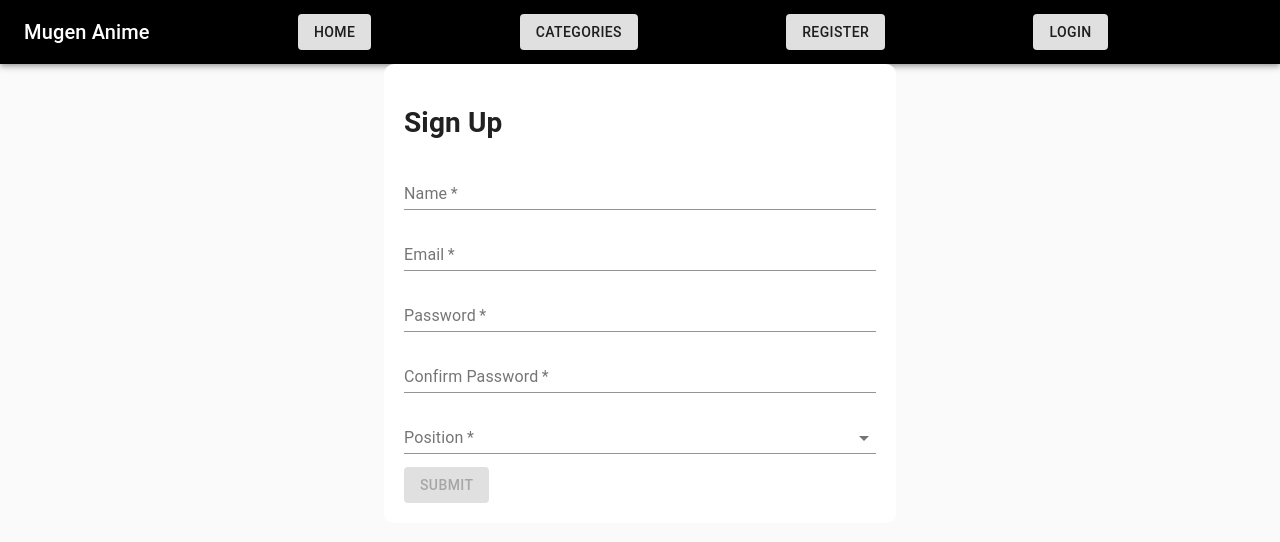
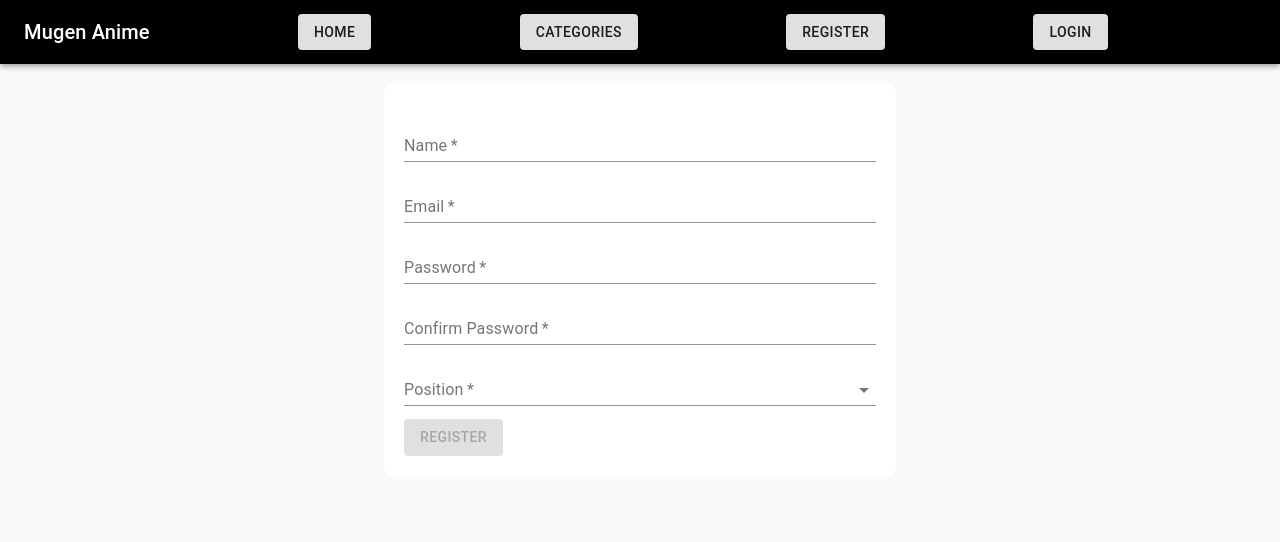
Before and after one commit to Bozhidar-Peychev/mugen-anime, a React (Create React App) app: page /Register in a window 1280 px wide. Shown: the top 542 px of the page. Built offline with nearby package versions, Linux system fonts and the light colour scheme.

Commit message:
latest commit

```diff
--- a/src/Components/FormikField/index.tsx
+++ b/src/Components/FormikField/index.tsx
@@ -11,7 +11,12 @@ interface FormikFieldProps {
   required?: boolean;
 }
 
-const FormikField: React.FC<FormikFieldProps> = ({ name, label, type = "text", required = false}) => {
+const FormikField: React.FC<FormikFieldProps> = ({
+  name,
+  label,
+  type = "text",
+  required = false,
+}) => {
   return (
     <div className="FormikField">
       <Field
--- a/src/Components/Home.tsx
+++ b/src/Components/Home.tsx
@@ -1,7 +1,12 @@
 import React from "react";
+import { Typography } from "@material-ui/core";
 
 const Home = (props: any) => {
-  return <div>home page</div>;
+  return (
+    <div>
+      <Typography variant="h2">Home</Typography>
+    </div>
+  );
 };
 
 export default Home;
--- a/src/Components/Login.tsx
+++ b/src/Components/Login.tsx
@@ -41,6 +41,7 @@ const useStyles = makeStyles((theme) => ({
     marginRight: "auto",
     marginLeft: "auto",
     padding: "20px",
+    margin: "20px",
   },
 }));
 export default function Login(props: any) {
@@ -51,7 +52,6 @@ export default function Login(props: any) {
   const classes = useStyles();
   return (
     <div className={classes.root}>
-      <h1>Sign Up</h1>
       <Formik
         initialValues={initialValues}
         onSubmit={handleSubmit}
@@ -74,7 +74,7 @@ export default function Login(props: any) {
                 disabled={!dirty || !isValid}
                 type="submit"
               >
-                Submit
+                Login
               </Button>
             </Form>
           );
--- a/src/Components/Register.tsx
+++ b/src/Components/Register.tsx
@@ -76,6 +76,7 @@ const useStyles = makeStyles((theme) => ({
     marginRight: "auto",
     marginLeft: "auto",
     padding: "20px",
+    margin: "20px",
   },
 }));
 export default function Register(props: any) {
@@ -86,7 +87,6 @@ export default function Register(props: any) {
   const classes = useStyles();
   return (
     <div className={classes.root}>
-      <h1>Sign Up</h1>
       <Formik
         initialValues={initialValues}
         onSubmit={handleSubmit}
@@ -122,7 +122,7 @@ export default function Register(props: any) {
                 disabled={!dirty || !isValid}
                 type="submit"
               >
-                Submit
+                Register
               </Button>
             </Form>
           );
--- a/src/Components/TableTemplate.tsx
+++ b/src/Components/TableTemplate.tsx
@@ -32,7 +32,6 @@ import matchSorter from "match-sorter";
 const useStyles1 = makeStyles((theme: Theme) =>
   createStyles({
     root: {
-
       flexShrink: 0,
       marginLeft: theme.spacing(2.5),
     },
@@ -42,11 +41,15 @@ const useStyles2 = makeStyles((theme: Theme) =>
   createStyles({
     table: {
       minWidth: 550,
-      marginTop: 10,
+      margin: "50px",
+      border: "solid",
+      borderRadius: "20px",
+      padding: "20px",
+      backgroundColor: "white",
     },
   })
 );
-function GlobalFilter({globalFilter, setGlobalFilter }: any) {
+function GlobalFilter({ globalFilter, setGlobalFilter }: any) {
   const [value, setValue] = React.useState(globalFilter);
   const onChange = useAsyncDebounce((value) => {
     setGlobalFilter(value || undefined);
@@ -119,13 +122,15 @@ function TablePaginationActions(props: TablePaginationActionsProps) {
       <IconButton
         onClick={handleFirstPageButtonClick}
         disabled={page === 0}
-        aria-label="first page">
+        aria-label="first page"
+      >
         {theme.direction === "rtl" ? <LastPage /> : <FirstPage />}
       </IconButton>
       <IconButton
         onClick={handleBackButtonClick}
         disabled={page === 0}
-        aria-label="previous page">
+        aria-label="previous page"
+      >
         {theme.direction === "rtl" ? (
           <KeyboardArrowRightIcon />
         ) : (
@@ -135,7 +140,8 @@ function TablePaginationActions(props: TablePaginationActionsProps) {
       <IconButton
         onClick={handleNextButtonClick}
         disabled={page >= Math.ceil(count / rowsPerPage) - 1}
-        aria-label="next page">
+        aria-label="next page"
+      >
         {theme.direction === "rtl" ? (
           <KeyboardArrowLeftIcon />
         ) : (
@@ -145,7 +151,8 @@ function TablePaginationActions(props: TablePaginationActionsProps) {
       <IconButton
         onClick={handleLastPageButtonClick}
         disabled={page >= Math.ceil(count / rowsPerPage) - 1}
-        aria-label="last page">
+        aria-label="last page"
+      >
         {theme.direction === "rtl" ? <FirstPage /> : <LastPage />}
       </IconButton>
     </TableRow>
@@ -221,7 +228,8 @@ function TableTemp({ columns, data }: any) {
             <TableRow {...headerGroup.getHeaderGroupProps()}>
               {headerGroup.headers.map((column) => (
                 <TableCell
-                  {...column.getHeaderProps(column.getSortByToggleProps())}>
+                  {...column.getHeaderProps(column.getSortByToggleProps())}
+                >
                   {column.render("Header")}
                   <span>
                     {column.isSorted ? (
```
